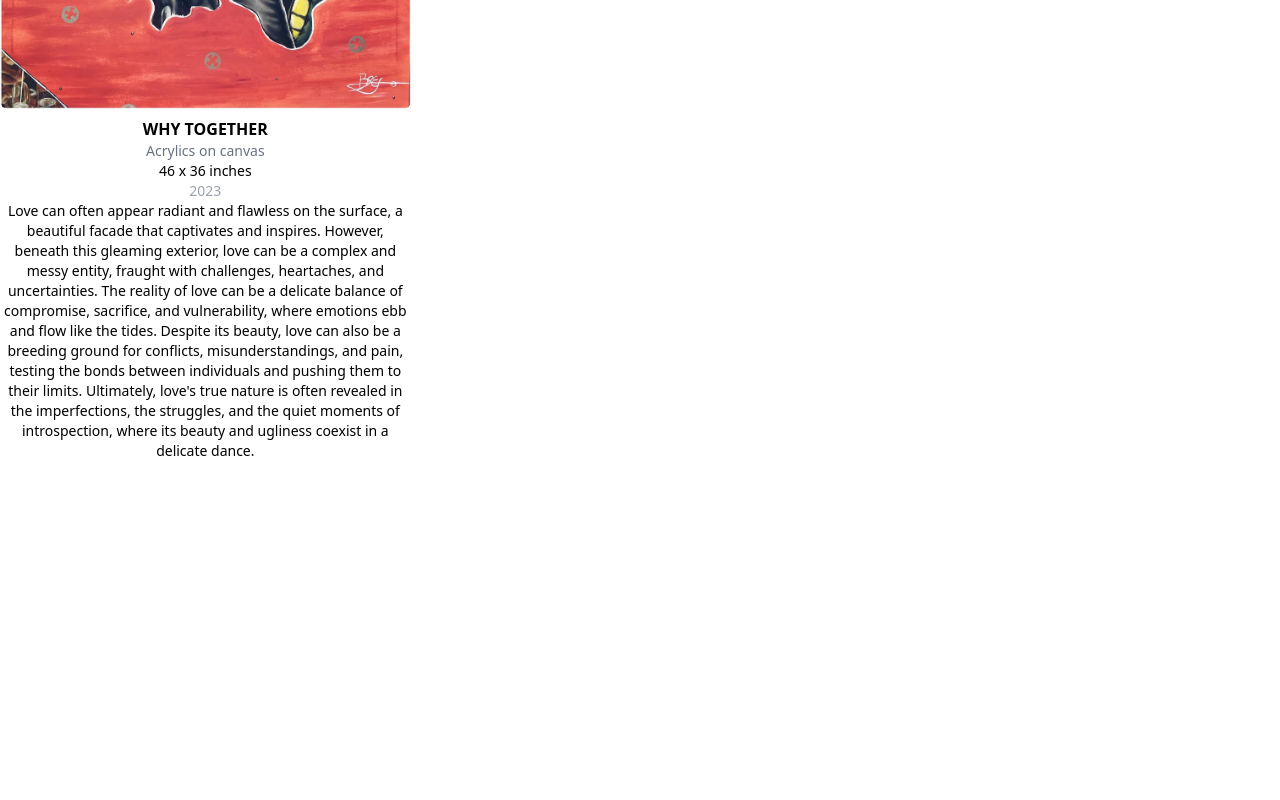
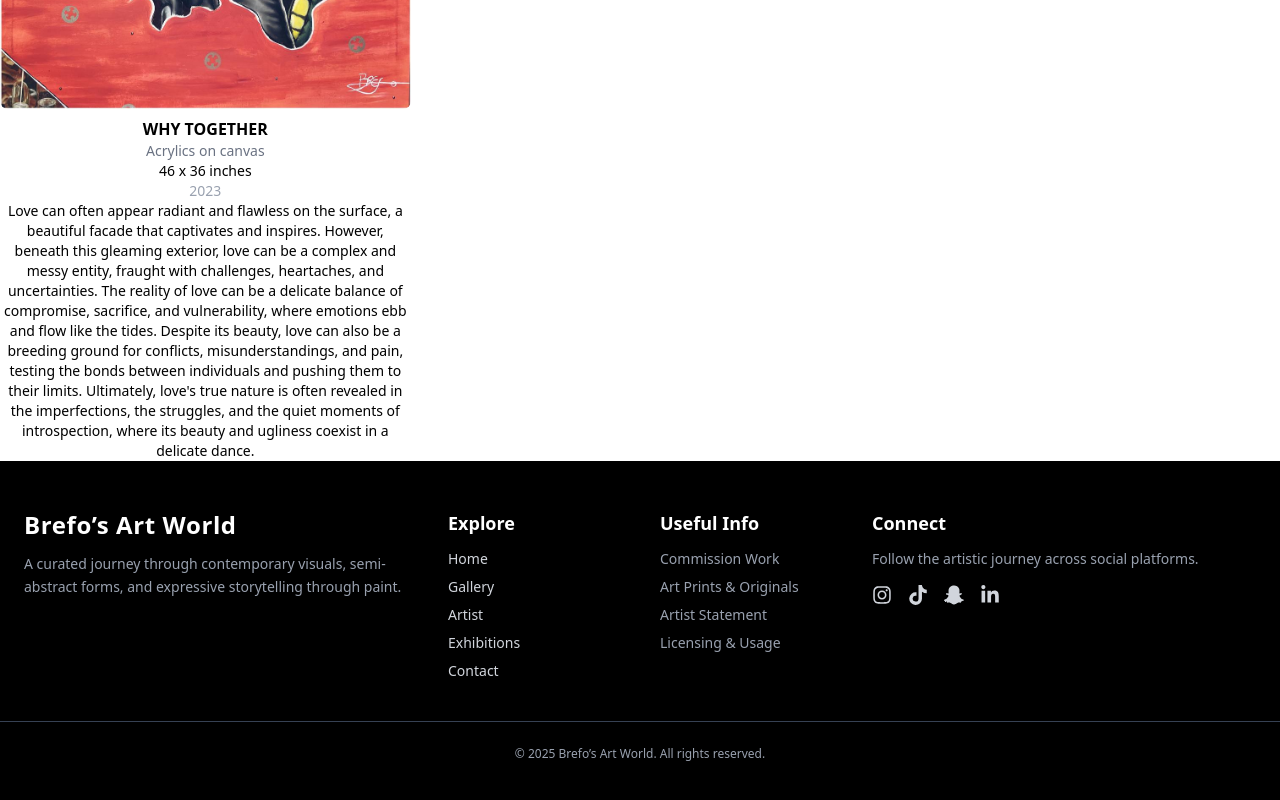
Before and after one commit to gustinedarko/Brefos-Gallery, a React (Vite) app: page /gallery-section in a window 1280 px wide. Shown: the part 7631-8431 px from the top of the page. Before the commit the page ends 8092 px from the top, so only its background shows below. Built offline with nearby package versions, Linux system fonts and the light colour scheme.

Commit message:
Made general font adjustment on the Hero section of each page, and developed the footer component

```diff
--- a/src/components/Footer.jsx
+++ b/src/components/Footer.jsx
@@ -1,6 +1,87 @@
+import { FaSnapchatGhost, FaInstagram, FaLinkedinIn, FaTiktok } from "react-icons/fa";
+
 export default function Footer() {
   return (
-    <>
-    </>
+    <footer className="w-full bg-black text-gray-300 py-12">
+      <div className="max-w-7xl mx-auto px-6 grid grid-cols-1 md:grid-cols-6 gap-10">
+
+        {/* BRAND SECTION */}
+        <div className="md:col-span-2">
+          <h2 className="text-2xl font-bold text-white tracking-wide">
+            Brefo’s Art World
+          </h2>
+          <p className="text-gray-400 mt-3 text-sm leading-relaxed">
+            A curated journey through contemporary visuals, semi-abstract forms,
+            and expressive storytelling through paint.
+          </p>
+        </div>
+
+        {/* QUICK NAV LINKS */}
+        <div className="flex flex-col">
+          <h3 className="text-white font-semibold text-lg mb-3">Explore</h3>
+          <ul className="space-y-2 text-sm">
+            <li>
+              <a href="/" className="hover:text-white transition">Home</a>
+            </li>
+            <li>
+              <a href="/gallery-section" className="hover:text-white transition">Gallery</a>
+            </li>
+            <li>
+              <a href="/artist" className="hover:text-white transition">Artist</a>
+            </li>
+            <li>
+              <a href="/exhibition" className="hover:text-white transition">Exhibitions</a>
+            </li>
+            <li>
+              <a href="/contact" className="hover:text-white transition">Contact</a>
+            </li>
+          </ul>
+        </div>
+
+        {/* EXTRA INFO */}
+        <div className="flex flex-col">
+          <h3 className="text-white font-semibold text-lg mb-3">Useful Info</h3>
+          <ul className="space-y-2 text-sm">
+            <li className="text-gray-400">Commission Work</li>
+            <li className="text-gray-400">Art Prints & Originals</li>
+            <li className="text-gray-400">Artist Statement</li>
+            <li className="text-gray-400">Licensing & Usage</li>
+          </ul>
+        </div>
+
+        {/* SOCIALS */}
+        <div className="md:col-span-2">
+          <h3 className="text-white font-semibold text-lg mb-3">Connect</h3>
+          <p className="text-gray-400 text-sm mb-4">
+            Follow the artistic journey across social platforms.
+          </p>
+          <div className="flex items-center gap-4 text-xl">
+
+            <a href="https://www.instagram.com/wi.lson3176?igsh=MTN4dnYwaW1tNXUwNQ%3D%3D&utm_source=qr" className="hover:text-white transition">
+              <FaInstagram />
+            </a>
+            <a href="https://www.tiktok.com/@wilsondjzuz?_t=ZM-90UO5jK88cN&_r=1" className="hover:text-white transition">
+              <FaTiktok />
+            </a>
+            <a href="https://snapchat.com/t/6PPz0HsW" className="hover:text-white transition">
+              <FaSnapchatGhost />
+            </a>
+            <a href="#" className="hover:text-white transition">
+              <FaLinkedinIn />
+            </a>
+          </div>
+        </div>
+
+      </div>
+
+      {/* COPYRIGHT */}
+      <div className="border-t border-gray-700 mt-10 pt-6 text-center text-xs text-gray-400">
+        © {new Date().getFullYear()} Brefo’s Art World. All rights reserved.
+        <br />
+        {/* <span className="text-gray-500">
+          Website designed & built by <a href="YOUR_LINK" className="underline hover:text-white">Augustine Darko</a>
+        </span> */}
+      </div>
+    </footer>
   );
 }
--- a/src/pages/Artist.jsx
+++ b/src/pages/Artist.jsx
@@ -3,6 +3,7 @@ import bts2 from "../assets/images/que-sera-sera.jpg";
 import bts1 from "../assets/images/que-sera-sera.jpg"; // replace with actual BTS images
 import bts3 from "../assets/images/que-sera-sera.jpg";
 import artistImage from "../assets/images/the-healer.jpg"; // artist portrait
+import Footer from "../components/Footer";
 
 export default function Artist() {
   return (
@@ -17,7 +18,7 @@ export default function Artist() {
           className="absolute inset-0 w-full h-full object-cover opacity-40"
         />
         <div className="relative z-10 max-w-3xl px-6">
-          <h1 className="text-4xl md:text-6xl font-bold mb-4 tracking-wide">
+          <h1 className="text-4xl md:text-5xl font-bold mb-4 tracking-wide">
             Wilson Brefo
           </h1>
           <p className="italic text-lg md:text-xl text-gray-200">
@@ -156,6 +157,7 @@ export default function Artist() {
           Visit Gallery
         </a>
       </section>
+      <Footer />
     </>
   );
 }
--- a/src/pages/Contact.jsx
+++ b/src/pages/Contact.jsx
@@ -8,6 +8,7 @@ import {
   FaRegEnvelope,
 } from "react-icons/fa";
 import artistImage from "../assets/images/the-healer.jpg"; // contact header bg
+import Footer from "../components/Footer";
 
 export default function Contact() {
   return (
@@ -22,7 +23,7 @@ export default function Contact() {
           className="absolute inset-0 w-full h-full object-cover opacity-40"
         />
         <div className="relative z-10 px-6">
-          <h1 className="text-4xl md:text-6xl font-bold tracking-wide mb-3">
+          <h1 className="text-4xl md:text-5xl font-bold tracking-wide mb-3">
             Get in Touch
           </h1>
           <p className="text-lg md:text-xl text-gray-200 max-w-2xl mx-auto">
@@ -175,6 +176,7 @@ export default function Contact() {
           </div>
         </div>
       </section>
+      <Footer />
     </>
   );
 }
--- a/src/pages/Exhibition.jsx
+++ b/src/pages/Exhibition.jsx
@@ -1,6 +1,7 @@
 import Navbar from "../components/Navbar";
 import ExhibitionCard from "../components/ExhibitionCard";
 import Mockup from "../assets/images/exhibition-img.jpg";
+import Footer from "../components/Footer";
 
 const exhibitions = [
   {
@@ -50,11 +51,11 @@ export default function Exhibition() {
         />
 
         <div className="relative z-10 px-6">
-          <h1 className="text-4xl md:text-6xl font-bold tracking-wide mb-3">
+          <h1 className="text-4xl md:text-5xl font-bold tracking-wide mb-3">
             Exhibitions
           </h1>
-          <p className="text-lg md:text-xl text-gray-200 max-w-2xl mx-auto">
-            Explore Wilson Brefo’s artistic journey through solo and group exhibitions — past and upcoming.
+          <p className="italic text-lg md:text-xl text-gray-200 max-w-2xl mx-auto">
+            Explore Wilson Brefo’s artistic journey through solo and group exhibitions, past and upcoming.
           </p>
         </div>
       </section>
@@ -86,6 +87,7 @@ export default function Exhibition() {
           ))}
         </div>
       </section>
+      <Footer />
     </>
   );
 }
--- a/src/pages/Gallery.jsx
+++ b/src/pages/Gallery.jsx
@@ -1,3 +1,4 @@
+import Footer from "../components/Footer";
 import Navbar from "../components/Navbar";
 import { gallery } from "../data/gallery";
 
@@ -20,6 +21,7 @@ export default function Gallery() {
         </div>
       ))}
     </div>
+    <Footer />
     </>
   );
 }
--- a/src/pages/Home.jsx
+++ b/src/pages/Home.jsx
@@ -1,4 +1,5 @@
 import Navbar from "../components/Navbar";
+import Footer from "../components/Footer";
 // import React from "react";
 import { gallery } from "../data/gallery";
 import GalleryCard from "../components/GalleryCard";
@@ -21,8 +22,10 @@ export default function Home() {
           className="w-full h-screen bg-cover bg-center flex flex-col justify-center items-center text-white"
           style={{ backgroundImage: "url('/src/assets/images/img_hero.jpg')" }}
         >
-          <h1 className="text-4xl font-bold mb-2">Welcome to Brefo’s Art World</h1>
-          <p className="text-lg">Discover the depth and color of contemporary creativity.</p>
+          <div className="max-w-3xl px-6 text-center">
+            <h1 className="text-4xl md:text-5xl font-bold tracking-wide mb-3">Welcome to Brefo’s Art World</h1>
+            <p className="italic text-lg md:text-xl text-gray-200">Discover the depth of contemporary creativity.</p>
+          </div>
         </section>
       </header>
 
@@ -58,11 +61,12 @@ export default function Home() {
               />
             ))}
             <div className="w-full h- flex justify-center items-center">
-              <span className="text-3xl font-bold"><a className="text-green-600 pl-3 underline" href="/gallery-section">Veiw Gallery</a></span>
+              <span className="text-3xl fon"><a className="text-green-600 pl-3 underline" href="/gallery-section">Veiw Gallery</a></span>
             </div>
           </div>
         </section>
       </main>
+      <Footer />
     </>
   );
 }
```
